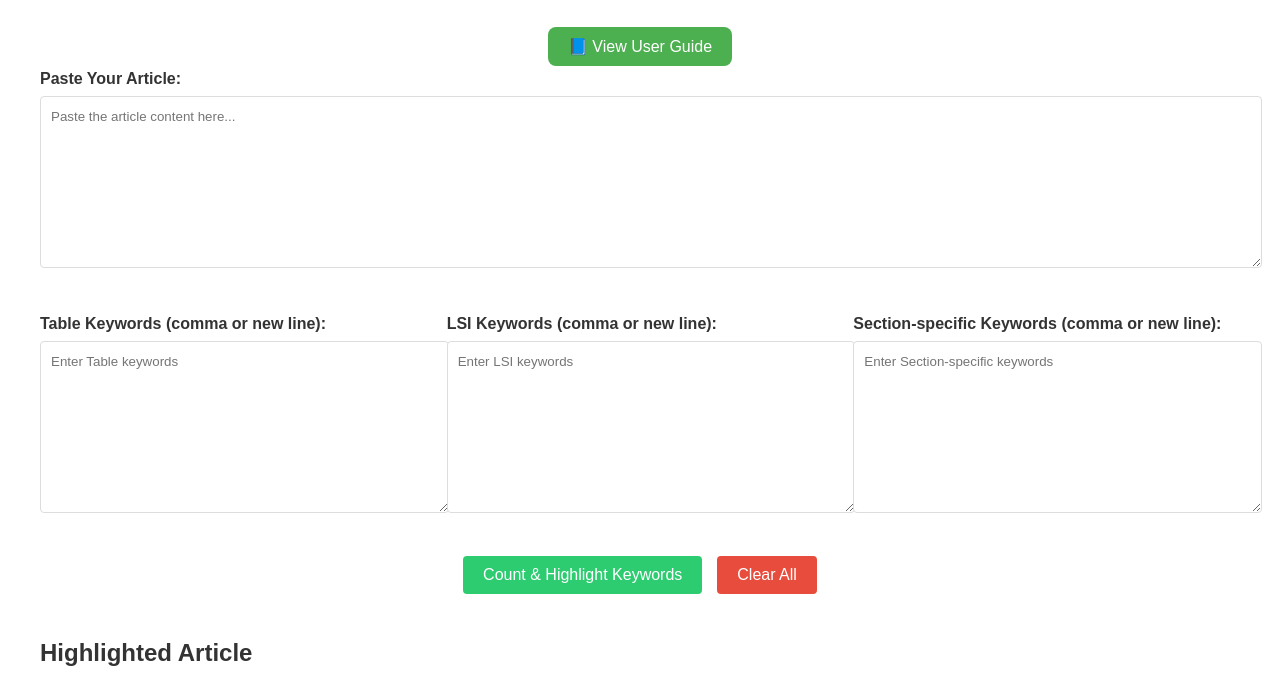
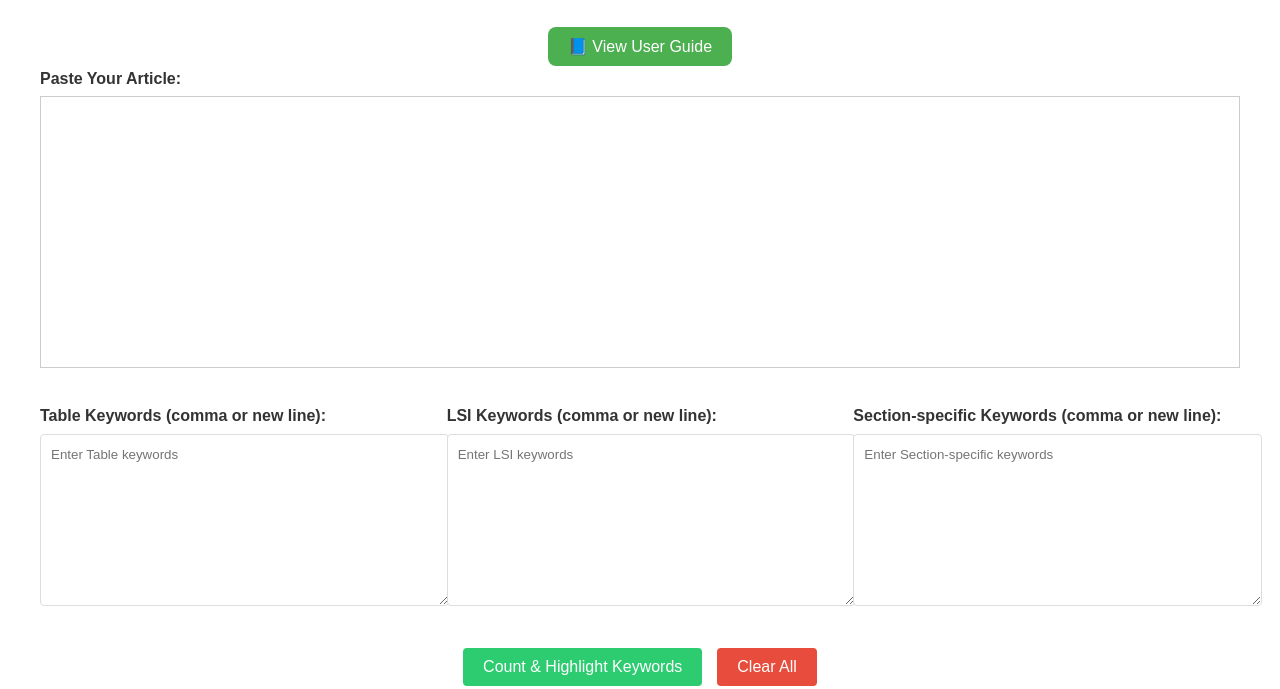
Before and after one commit to MKDev2020/Keyword-Tool, a plain HTML site: page index.html in a window 1280 px wide. Shown: the part 106-795 px from the top of the page. Drawn offline with Linux system fonts and the light colour scheme.

Commit message:
index.html

```diff
--- a/index.html
+++ b/index.html
@@ -75,8 +75,20 @@
 
     <div class="container">
         <div class="input-group">
+          <!--  <label for="article">Paste Your Article:</label> -->
+         <!--   <textarea id="article" placeholder="Paste the article content here..."></textarea> -->
             <label for="article">Paste Your Article:</label>
-            <textarea id="article" placeholder="Paste the article content here..."></textarea>
+            <!--updated on 24/04/2025-->
+<div id="article" contenteditable="true" style="
+    min-height: 250px;
+    border: 1px solid #ccc;
+    padding: 10px;
+    background-color: white;
+    white-space: pre-wrap;
+    overflow-y: auto;
+    line-height: 1.6;
+    font-size: 16px;
+"></div>
         </div>
     </div>
 
```
